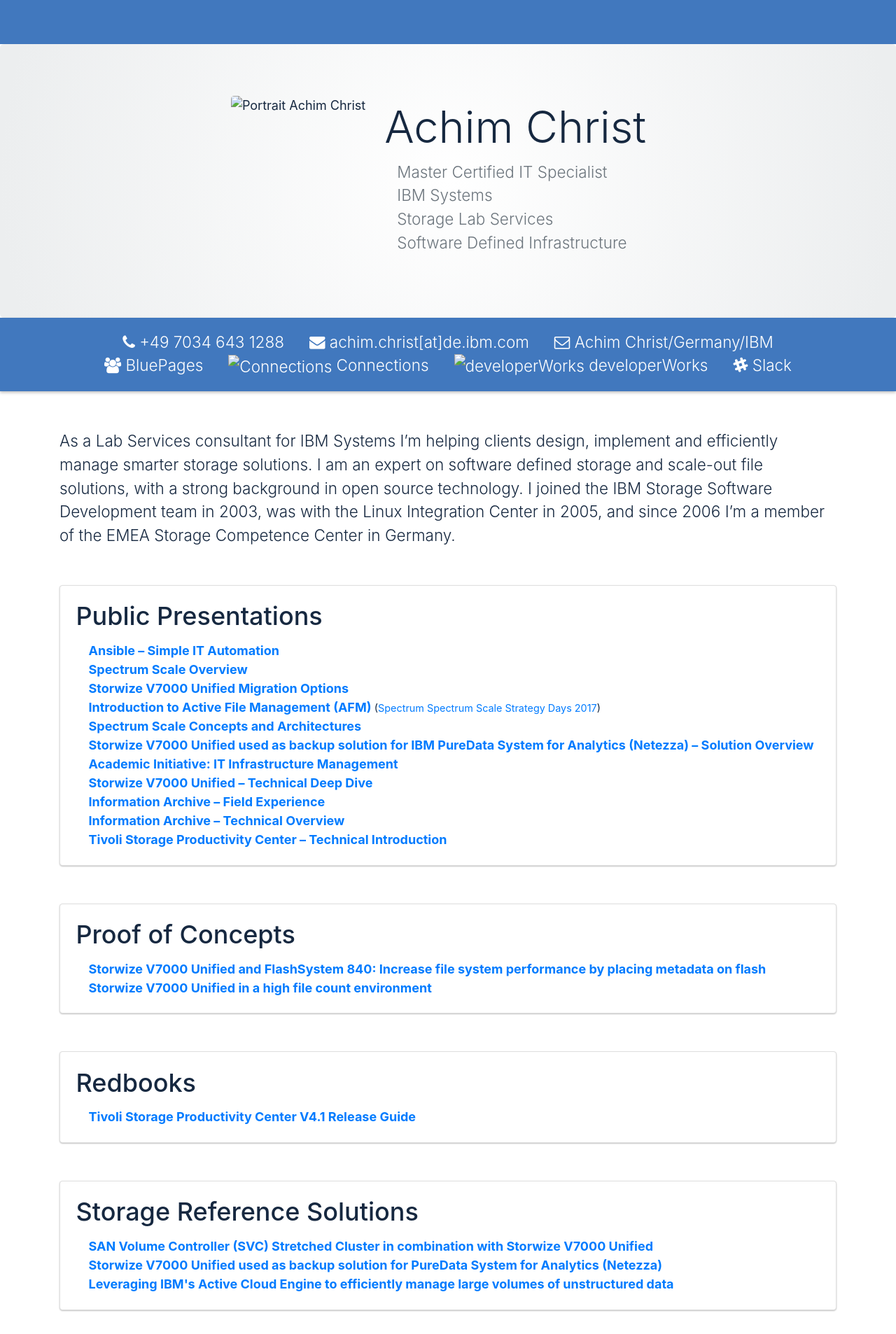
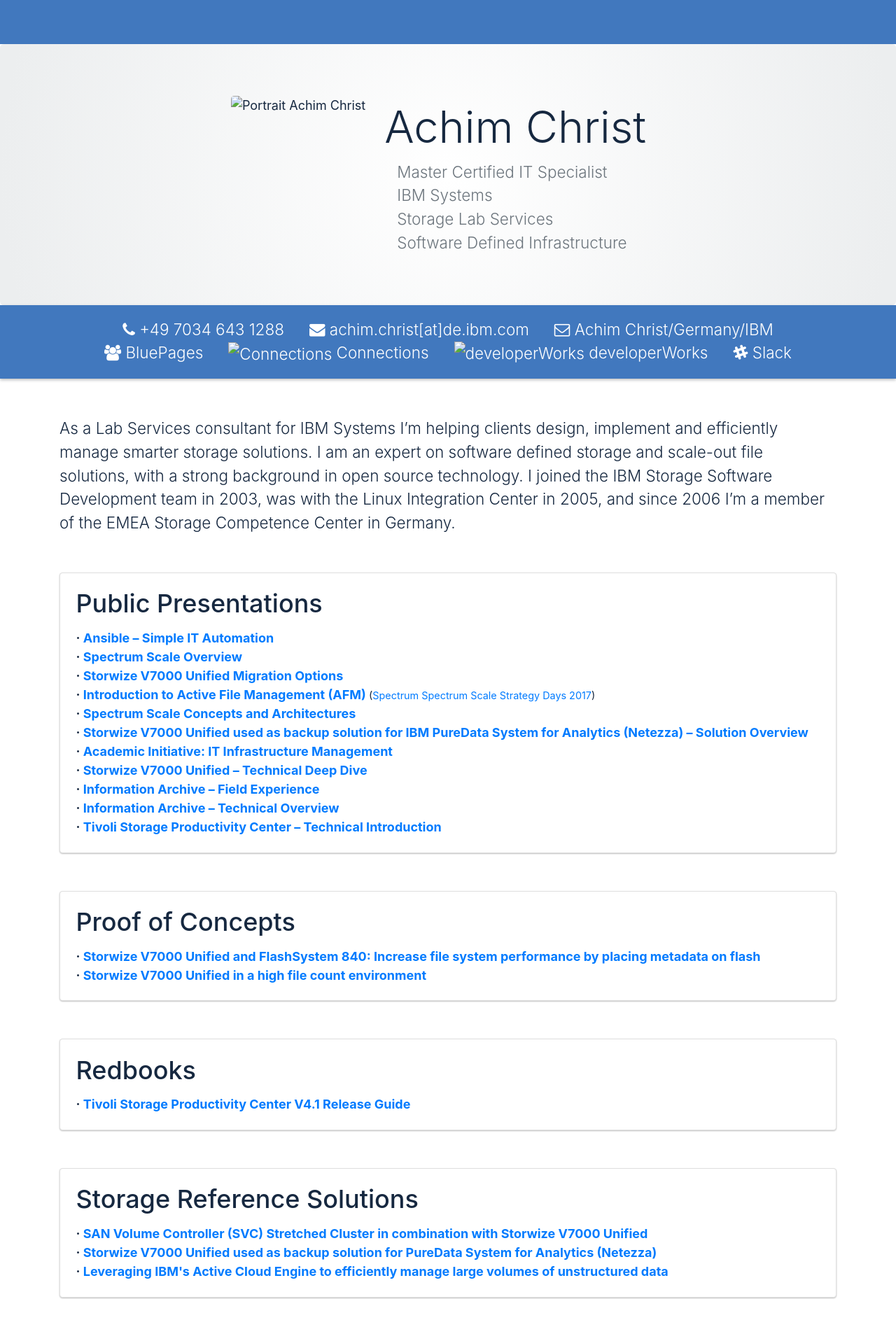
Before and after one commit to acch/homepage, a Jekyll site: the page built from business.html, in a window 1280 px wide. Shown: the top 1906 px of the page at 70% size. Built offline with Jekyll 4.4.1, drawn with Linux system fonts in a browser that asks for light colours; nearby versions of some CDN libraries.

Commit message:
Improve readability through indention

```diff
--- a/_includes/business/style.scss
+++ b/_includes/business/style.scss
@@ -27,6 +27,11 @@
   padding-bottom: 1rem;
 }
 
+dl {
+  padding-left: .75rem;
+  text-indent: -.75rem;
+}
+
 nav a {
   &,
   &:focus,
@@ -37,6 +42,10 @@
 
 nav div {
   padding: 0 .5rem;
+}
+
+p {
+  margin-bottom: 0;
 }
 
 .card {
--- a/business.html
+++ b/business.html
@@ -14,12 +14,12 @@
 
     <h2 id="{{ category.heading | slugify }}" class="card-title">{{ category.heading }}</h2>
 
-    <dl class="card-text ml-3">
+    <dl class="card-text">
 
       {% for entry in category.entries %}
 
         <dt>
-          <a href="{{ entry.href }}">{{ entry.title }}</a>
+          &middot;&nbsp;<a href="{{ entry.href }}">{{ entry.title }}</a>
 
           {% if entry.sub %}
           <small>({% if entry.sub.prefix %}{{ entry.sub.prefix }} {% endif %}<a href="{{ entry.sub.href }}">{{ entry.sub.title }}</a>)</small>
```
